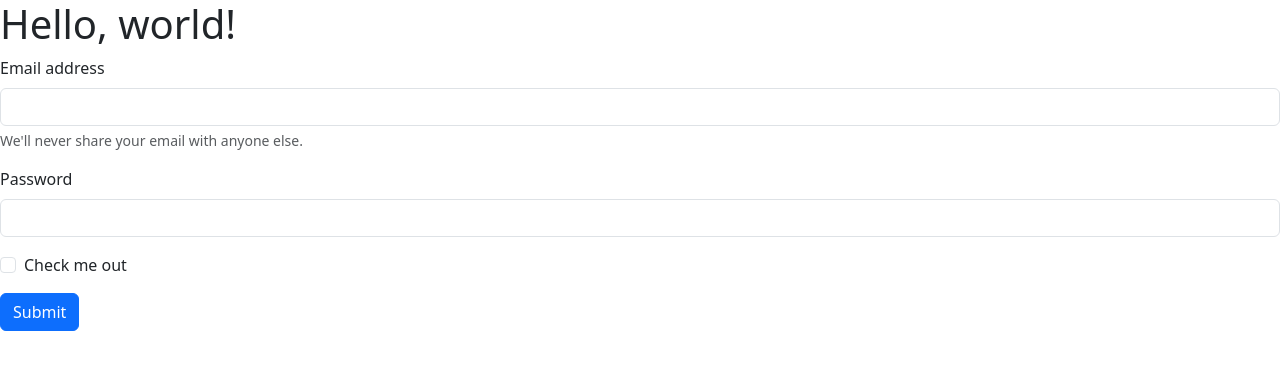
After one commit to MinNyiThatTant/cbms, a PHP site: page /test-mail/1.html in a window 1280 px wide. The commit adds this page. Shown: the top 370 px of the page. Run offline with PHP 8.4, Linux system fonts and the light colour scheme; a stand-in replaces the project's code that opens the database connection.

Commit message:
password Hashed

```diff
--- a/cbms.sql
+++ b/cbms.sql
@@ -395,6 +395,12 @@ ALTER TABLE `bookings`
   ADD CONSTRAINT `bookings_ibfk_2` FOREIGN KEY (`docid`) REFERENCES `doctor` (`docid`);
 COMMIT;
 
+
+-- ALTER TABLE schedule MODIFY COLUMN docid INT(11);
+-- ALTER TABLE schedule ADD CONSTRAINT fk_schedule_doctor FOREIGN KEY (docid) REFERENCES doctor(docid);
+-- ALTER TABLE appointment ADD CONSTRAINT fk_appointment_schedule FOREIGN KEY (scheduleid) REFERENCES schedule(scheduleid);
+
+
 /*!40101 SET CHARACTER_SET_CLIENT=@OLD_CHARACTER_SET_CLIENT */;
 /*!40101 SET CHARACTER_SET_RESULTS=@OLD_CHARACTER_SET_RESULTS */;
 /*!40101 SET COLLATION_CONNECTION=@OLD_COLLATION_CONNECTION */;
--- a/create-account.php
+++ b/create-account.php
@@ -57,7 +57,9 @@ if ($_POST) {
     $cpassword = $_POST['cpassword'];
 
     if ($newpassword == $cpassword) {
+        $hashedPassword = password_hash($newpassword, PASSWORD_DEFAULT);
         // Check if the email already exists
+
         $sqlmain = "SELECT * FROM webuser WHERE email = ?;";
         $stmt = $database->prepare($sqlmain);
         $stmt->bind_param("s", $email);
@@ -69,7 +71,7 @@ if ($_POST) {
         } else {
             // Insert new patient and webuser
             $stmt = $database->prepare("INSERT INTO patient (pemail, pname, ppassword, paddress, pnic, pdob, ptel) VALUES (?, ?, ?, ?, ?, ?, ?)");
-            $stmt->bind_param("sssssss", $email, $name, $newpassword, $address, $nic, $dob, $tele);
+            $stmt->bind_param("sssssss", $email, $name, $hashedPassword, $address, $nic, $dob, $tele);
             $stmt->execute();
 
             $stmt = $database->prepare("INSERT INTO webuser (email, usertype) VALUES (?, 'p')");
--- a/index.html
+++ b/index.html
@@ -31,6 +31,7 @@
             height: 25px;
             border-radius: 15px;
         }
+
     </style>
 
 </head>
--- a/patient/question.php
+++ b/patient/question.php
@@ -25,6 +25,7 @@ if ($_SERVER['REQUEST_METHOD'] == 'POST') {
     } else {
         $stmt = $database->prepare("UPDATE patient SET feeling=?, headache=?, fever=?, other_symptoms=? WHERE pid=?");
         $stmt->bind_param("ssssi", $feeling, $headache, $fever, $other_symptoms, $pid);
+
 
         if ($stmt->execute()) {
 
--- /dev/null
+++ b/test-mail/1.html
@@ -0,0 +1,33 @@
+<!doctype html>
+<html lang="en">
+  <head>
+    <meta charset="utf-8">
+    <meta name="viewport" content="width=device-width, initial-scale=1">
+    <title>Bootstrap demo</title>
+    <link href="https://cdn.jsdelivr.net/npm/bootstrap@5.3.7/dist/css/bootstrap.min.css" rel="stylesheet" integrity="sha384-LN+7fdVzj6u52u30Kp6M/trliBMCMKTyK833zpbD+pXdCLuTusPj697FH4R/5mcr" crossorigin="anonymous">
+  </head>
+  <body>
+    <h1>Hello, world!</h1>
+
+    <form>
+  <div class="mb-3">
+    <label for="exampleInputEmail1" class="form-label">Email address</label>
+    <input type="email" class="form-control" id="exampleInputEmail1" aria-describedby="emailHelp">
+    <div id="emailHelp" class="form-text">We'll never share your email with anyone else.</div>
+  </div>
+  <div class="mb-3">
+    <label for="exampleInputPassword1" class="form-label">Password</label>
+    <input type="password" class="form-control" id="exampleInputPassword1">
+  </div>
+  <div class="mb-3 form-check">
+    <input type="checkbox" class="form-check-input" id="exampleCheck1">
+    <label class="form-check-label" for="exampleCheck1">Check me out</label>
+  </div>
+  <button type="submit" class="btn btn-primary">Submit</button>
+</form>
+
+
+
+    <script src="https://cdn.jsdelivr.net/npm/bootstrap@5.3.7/dist/js/bootstrap.bundle.min.js" integrity="sha384-ndDqU0Gzau9qJ1lfW4pNLlhNTkCfHzAVBReH9diLvGRem5+R9g2FzA8ZGN954O5Q" crossorigin="anonymous"></script>
+  </body>
+</html>
```
Also changed, not shown: doctor/patient.php (+16 -0 lines), login.php (+22 -13 lines), patient/index.php (+0 -7 lines), test-mail/SQL_Database.sql (renamed from SQL_Database.sql), test-mail/booking-complete.php (renamed from booking-complete.php), test-mail/p-booking.php (renamed from p-booking.php), test-mail/send_email.php (renamed from send_email.php), test-mail/test-confirm-appointment.php (renamed from test-confirm-appointment.php), test-mail/test-q.php (renamed from test-q.php).
